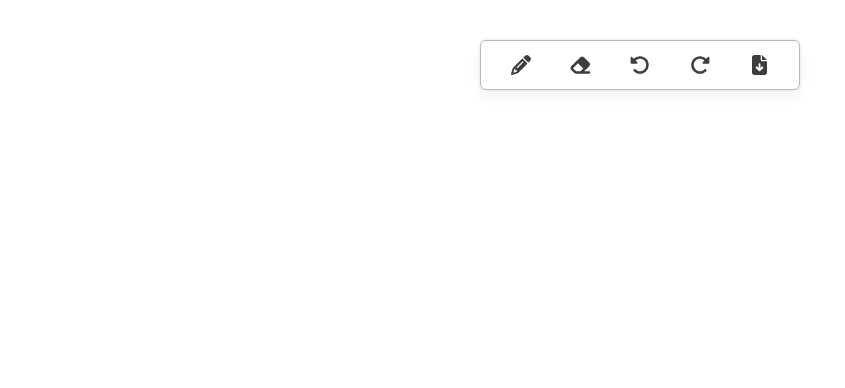
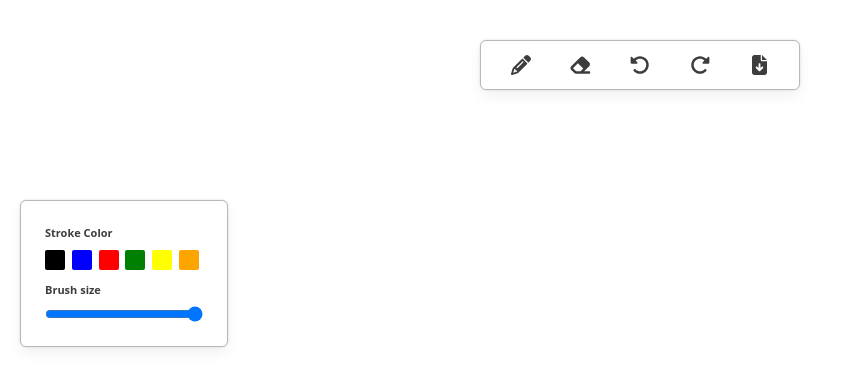
Before and after one commit to srivenkat13/dboard, a Next.js app: page / in a window 1280 px wide. Shown: the top 388 px of the page, without its empty margins (0-845 px from the left). Built offline with nearby package versions, Linux system fonts and the light colour scheme.

Commit message:
ToolBar component

```diff
--- /dev/null
+++ b/src/components/Toolbar/index.js
@@ -0,0 +1,53 @@
+import styles from "./index.module.css";
+import { COLORS } from "@/constants";
+
+const Toolbar = () => {
+  const updateStrokeWidth = (e) => {
+    //
+  };
+  return (
+    <div className={styles.toolBarContainer}>
+      <div className={styles.toolItems}>
+        <h4 className={styles.toolText}>Stroke Color</h4>
+        <div className={styles.itemContainer}>
+          <div
+            className={styles.box}
+            style={{ backgroundColor: COLORS.BLACK }}
+          />
+          <div
+            className={styles.box}
+            style={{ backgroundColor: COLORS.BLUE }}
+          />
+          <div className={styles.box} style={{ backgroundColor: COLORS.RED }} />
+          <div
+            className={styles.box}
+            style={{ backgroundColor: COLORS.GREEN }}
+          />
+          <div
+            className={styles.box}
+            style={{ backgroundColor: COLORS.YELLOW }}
+          />
+          <div
+            className={styles.box}
+            style={{ backgroundColor: COLORS.ORANGE }}
+          />
+        </div>
+      </div>
+      <div className={styles.toolItems}>
+        <h4 className={styles.toolText}>Brush size</h4>
+        <div className={styles.itemContainer}>
+          <input
+           className={styles.slider}
+            type="range"
+            min={1}
+            max={10}
+            step={1}
+            onChange={updateStrokeWidth}
+          />
+        </div>
+      </div>
+    </div>
+  );
+};
+
+export default Toolbar;
--- /dev/null
+++ b/src/components/Toolbar/index.module.css
@@ -0,0 +1,32 @@
+.toolBarContainer {
+  @apply p-3 absolute top-1/4 left-5 w-52 rounded-md;
+  box-shadow: theme("colors.shadow1");
+  border: 1px solid theme("colors.border1");
+
+  .toolItems {
+    @apply m-3;
+
+    .toolText {
+      font-size: 11px;
+      font-weight: 600;
+      color: theme("colors.text1");
+    }
+
+    .itemContainer {
+      @apply flex justify-between mt-2;
+
+      .box {
+        @apply h-5 w-5 mr-1 rounded-sm cursor-pointer;
+
+        &:hover,
+        &.active {
+          border: 1.5px solid theme("colors.border2");
+          box-shadow: theme("colors.shadow2");
+        }
+      }
+      .slider {
+        @apply flex-1  cursor-pointer;
+      }
+    }
+  }
+}
--- /dev/null
+++ b/src/constants.js
@@ -0,0 +1,10 @@
+const COLORS = {
+  BLACK: "black",
+  BLUE: "blue",
+  RED: "red",
+  GREEN: "green",
+  YELLOW: "yellow",
+  ORANGE: "orange",
+};
+
+export { COLORS };
--- a/src/pages/index.js
+++ b/src/pages/index.js
@@ -1,6 +1,11 @@
 import Menu from "@/components/Menu";
-import Toolbar from "@/components/Toolbar";
+import Toolbox from "@/components/Toolbar";
 
 export default function Home() {
-  return <Menu />;
+  return (
+    <>
+      <Menu />
+      <Toolbox />
+    </>
+  );
 }
--- a/tailwind.config.js
+++ b/tailwind.config.js
@@ -19,7 +19,7 @@ module.exports = {
         "0px 7px 14px rgba(0, 0, 0, .05), 0px 0px 3.12708px rgba(0, 0, 0, .0798), 0px 0px .931014px rgba(0, 0, 0, .1702)",
       shadow2: "0 0 0 1px #4a47b1",
       border1: "#b8b8b8",
-      border2: "cyan",
+      border2: '#d6d6d6',
       text1: '#3d3d3d',
       text2: '#e3e2fe'
     },
```
